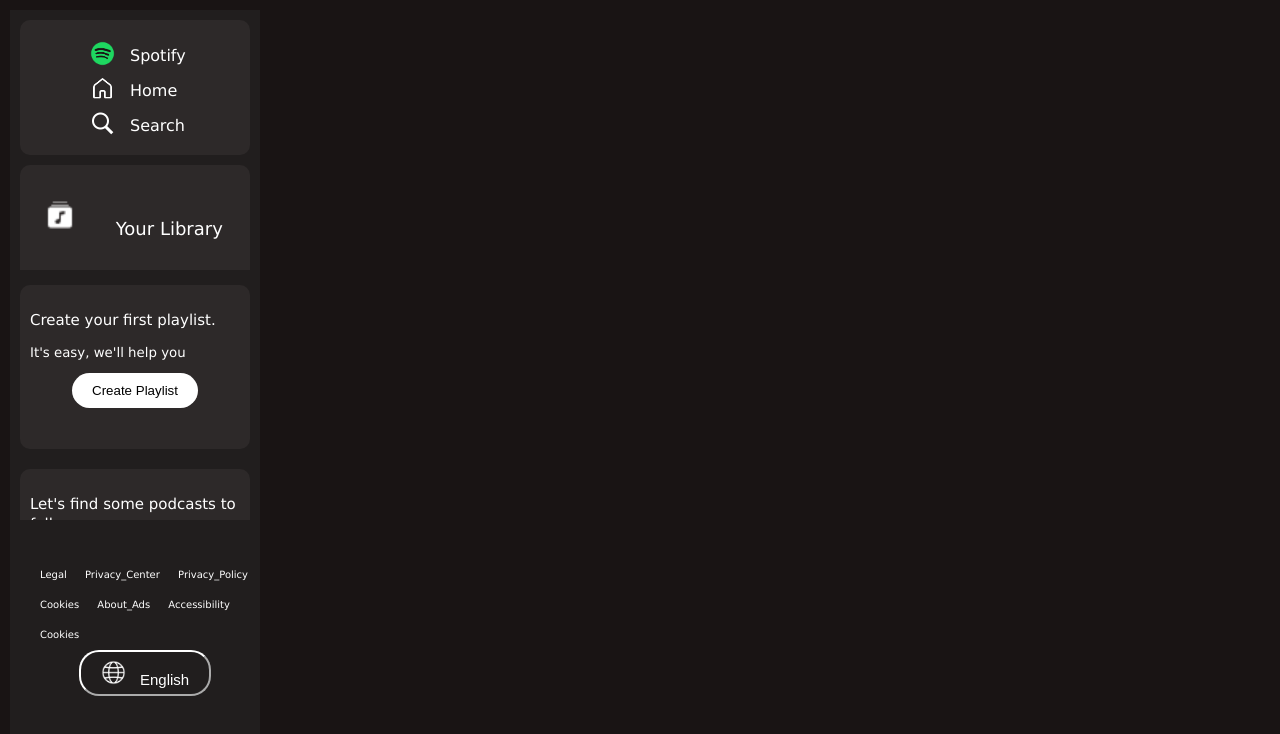
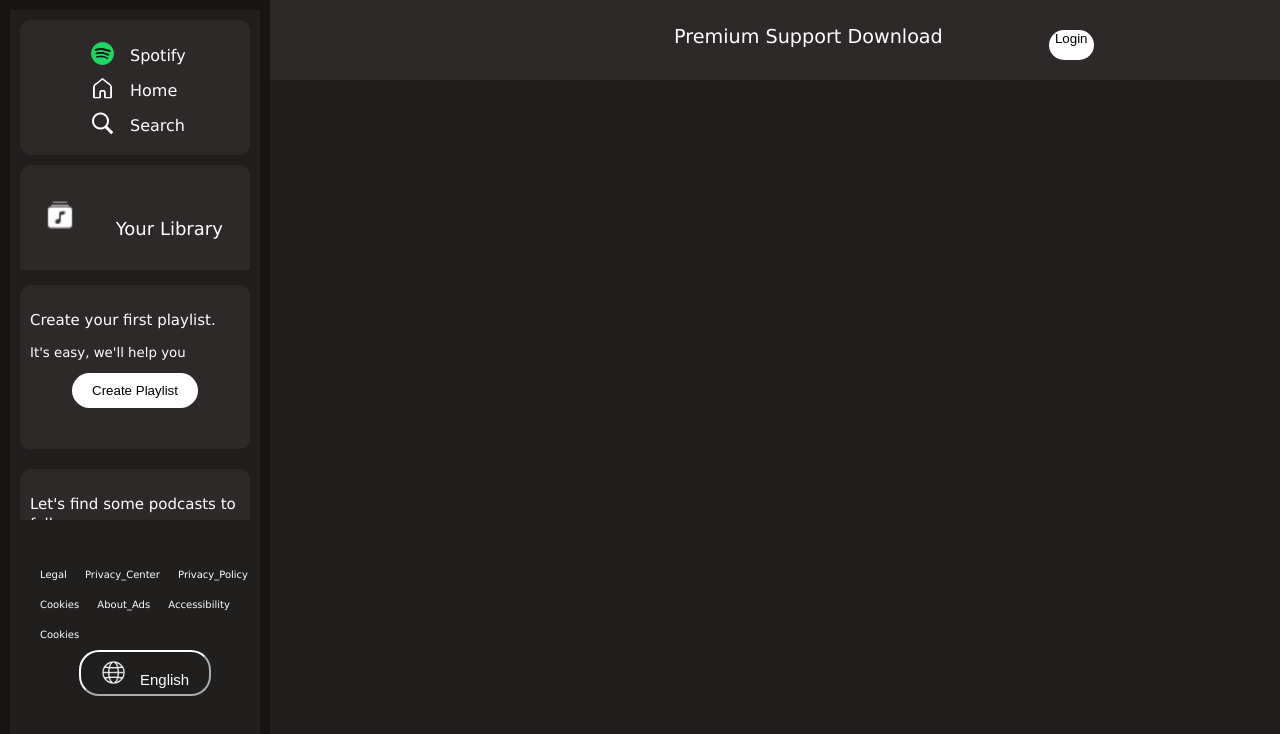
Before and after one commit to gungunjain36/Spotify, a plain HTML site: page index.html in a window 1280 px wide. Drawn offline with Linux system fonts and the light colour scheme; a script that the page names is missing.

Commit message:
Right side elements added

```diff
--- a/index.html
+++ b/index.html
@@ -61,7 +61,14 @@
             </div>
         </div>
     </div>
+    <div class="rside">
+        <div class="bar1">
+            Premium Support Download
+            <button class="login">Login</button>
+        </div>
+    </div>
 </div>
+
 
 </body>
 </html>
--- a/style.css
+++ b/style.css
@@ -8,12 +8,14 @@ body{
 
 .main{
     height: 100vh;
+    display: flex;
 }
 .side{
     width: 250px;
     background-color:rgb(33, 30, 30) ;
     margin: 10px;
     height: 100vh;
+    box-sizing: border-box;
 }
 
 .navbar{
@@ -24,7 +26,7 @@ body{
     margin :10px;
     border-radius: 10px;
     line-height: 20px;
-    display: inline-flex;
+    display: flex;
     /* box-shadow: 0 4px 8px rgba(218, 217, 206, 0.1); */
 }
 
@@ -169,3 +171,34 @@ li{
     margin-right: 10px;
     padding-top: 5px;
 }
+
+.rside{
+    border-radius: 10px;
+    height: 100vh;
+    width: 100%;
+    background-color: rgb(33, 30, 30);
+}
+
+.bar1{
+    background-color: rgb(45, 41, 41);
+    height: 10vh;
+    font-size: 1.5vw;;
+    color: white;
+    margin-top: 0px;
+    padding:20px;
+    padding-left: 40%;
+    box-sizing: border-box;
+}
+
+.login{
+    margin-left: 100px;
+    margin-top: 10px;
+    border-radius: 20px;
+    height: 75%;
+    padding-bottom: 15px;
+    cursor: pointer;
+    border: none;
+    background-color: white;
+    color: black;
+
+}
```
